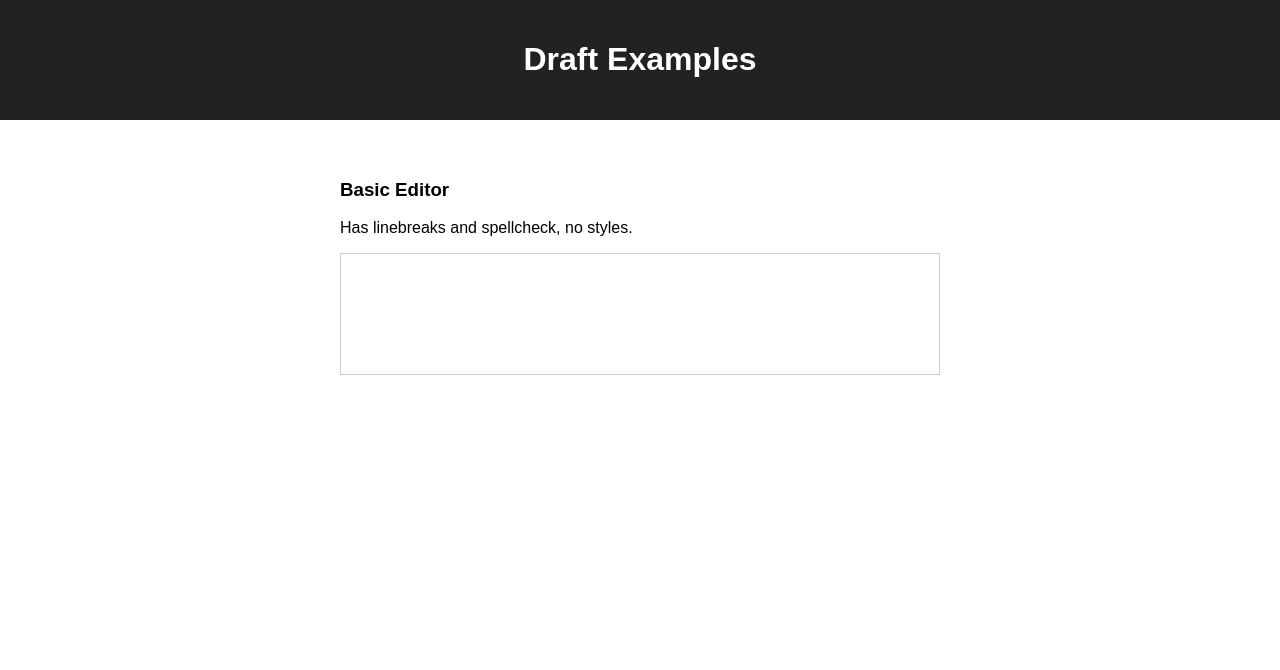
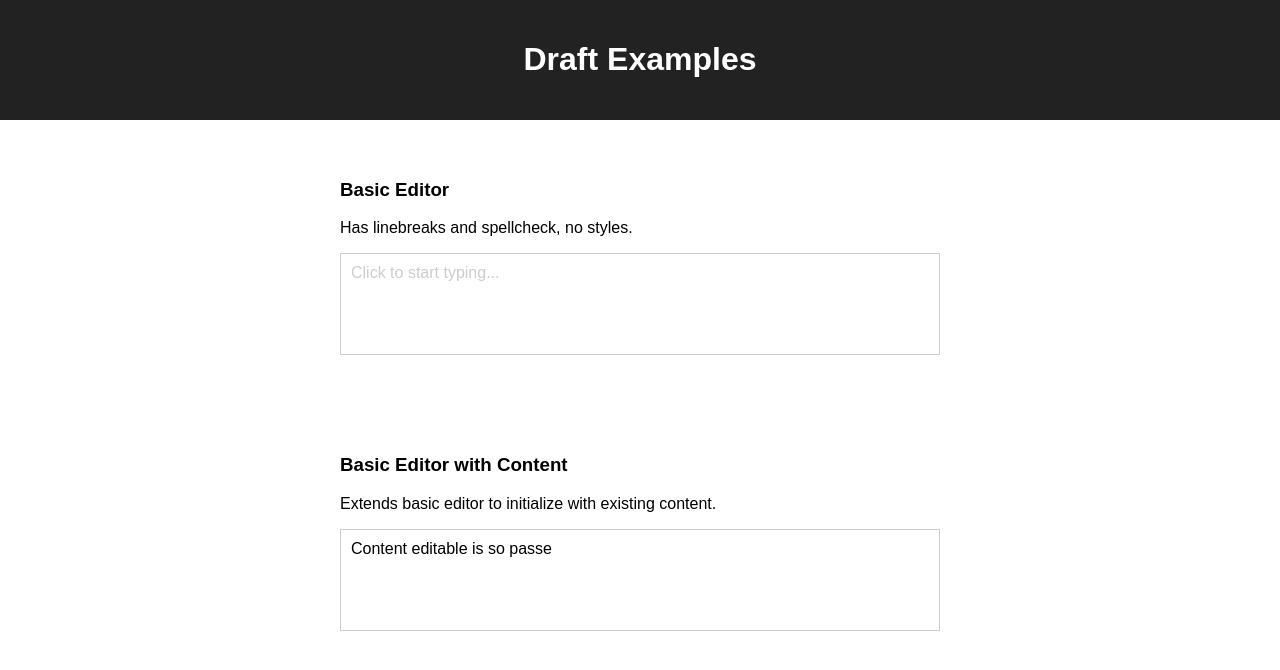
Before and after one commit to eessex/draft-examples, a React (Create React App) app: page / in a window 1280 px wide. Shown: the top 670 px of the page. Built offline with nearby package versions, Linux system fonts and the light colour scheme.

Commit message:
Add BasicWithContent

```diff
--- a/src/App.js
+++ b/src/App.js
@@ -1,6 +1,7 @@
 import styled from 'styled-components'
 import React, { Component } from 'react'
 import { BasicEditor } from './Draft/BasicEditor'
+import { BasicWithContent } from './Draft/BasicWithContent'
 
 class App extends Component {
   render() {
@@ -14,6 +15,14 @@ class App extends Component {
           <h3>Basic Editor</h3>
           <p>Has linebreaks and spellcheck, no styles.</p>
           <BasicEditor />
+        </EditorContainer>
+
+        <EditorContainer>
+          <h3>Basic Editor with Content</h3>
+          <p>Extends basic editor to initialize with existing content.</p>
+          <BasicWithContent
+            content="Content editable is so passe"
+          />
         </EditorContainer>
       </div>
     )
--- a/src/Draft/BasicEditor.jsx
+++ b/src/Draft/BasicEditor.jsx
@@ -2,11 +2,11 @@ import React, { Component } from 'react'
 import { Editor, EditorState } from 'draft-js'
 import { EditorContainer } from '../styles'
 
+// A plain-text editor that initializes as empty
+// Allows linebreaks to create paragraphs without styles
+// Spell check enabled
+
 export class BasicEditor extends Component {
-  // A plain-text editor
-  // Allows linebreaks to create paragraphs without styles
-  // Spell check enabled
-
   static editor
   state = {
     editorState: EditorState.createEmpty()
@@ -29,6 +29,7 @@ export class BasicEditor extends Component {
           ref={(ref) => { this.editor = ref }}
           editorState={editorState}
           onChange={this.onChange}
+          placeholder="Click to start typing..."
           spellCheck
          />
       </EditorContainer>
--- /dev/null
+++ b/src/Draft/BasicWithContent.jsx
@@ -0,0 +1,65 @@
+import PropTypes from 'prop-types'
+import React, { Component } from 'react'
+import {
+  ContentState,
+  Editor,
+  EditorState
+} from 'draft-js'
+import { EditorContainer } from '../styles'
+
+// Extends BasicEditor to accept props.content
+export class BasicWithContent extends Component {
+  static editor
+  static propTypes = {
+    content: PropTypes.string
+  }
+
+  constructor (props) {
+    super(props)
+
+    this.state = {
+      editorState: this.setEditorState()
+    }
+  }
+
+  setEditorState = () => {
+    const { content } = this.props
+
+    if (content) {
+      return this.setStateWithContent()
+    } else {
+      return EditorState.createEmpty()
+    }
+  }
+
+  setStateWithContent = () => {
+    const { content } = this.props
+    const contentState = ContentState.createFromText(content)
+
+    return EditorState.createWithContent(contentState)
+  }
+
+  onChange = editorState => {
+    this.setState({ editorState })
+  }
+
+  focus = () => {
+    this.editor.focus()
+  }
+
+  render() {
+    const { editorState } = this.state
+
+    return (
+      <EditorContainer onClick={this.focus}>
+        <Editor
+          ref={(ref) => { this.editor = ref }}
+          editorState={editorState}
+          onChange={this.onChange}
+          placeholder="Click to start typing..."
+          spellCheck
+         />
+      </EditorContainer>
+    )
+  }
+}
--- a/src/styles.jsx
+++ b/src/styles.jsx
@@ -3,5 +3,11 @@ import styled from 'styled-components'
 export const EditorContainer = styled.div`
   border: 1px solid #ccc;
   min-height: 5em;
-  padding: 20px;
+  padding: 10px;
+  position: relative;
+
+  .public-DraftEditorPlaceholder-root {
+    color: #ccc;
+    position: absolute;
+  }
 `
```
